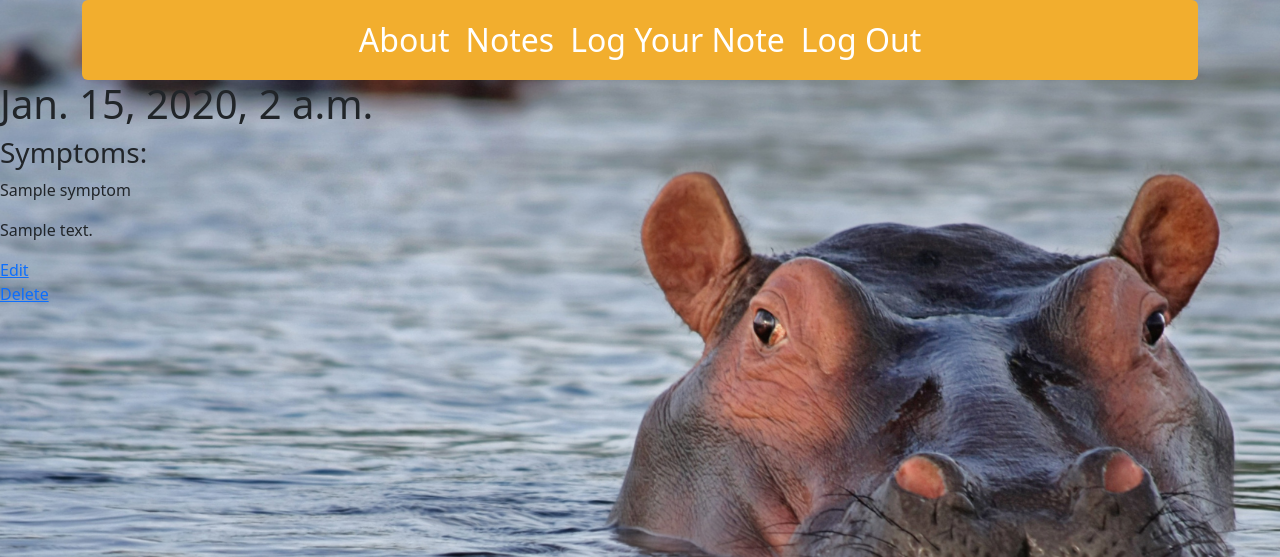
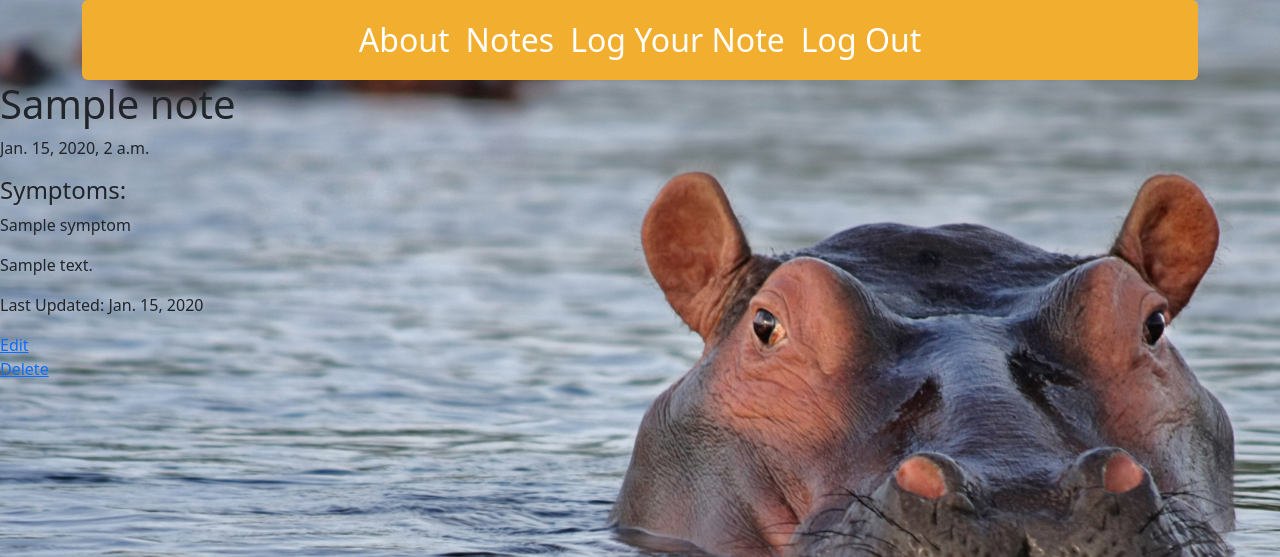
Before and after one commit to Annabellexsmith/Symptom-Safari, a Django app: page /notes/1/ in a window 1280 px wide. Shown: the top 557 px of the page. Run offline with Django 5.2, Linux system fonts and the light colour scheme; a user stored in the database is signed in; tables that the repository leaves empty hold one stand-in row (values such as "Sample post").

Commit message:
note model now shows last updated

```diff
--- a/main_app/models.py
+++ b/main_app/models.py
@@ -1,6 +1,7 @@
 from django.db import models
 from django.urls import reverse
 from django.contrib.auth.models import User
+from django.utils import timezone
 
 # Create your models here.
 
@@ -9,16 +10,26 @@ class Symptom(models.Model):
 
     def __str__(self):
         return self.name
+
     def get_absolute_url(self):
         return reverse('symptom-detail', kwargs={'pk': self.id})
 
 class Note(models.Model):
-    user = models.ForeignKey(User,          on_delete=models.CASCADE)
+    user = models.ForeignKey(User, on_delete=models.CASCADE)
+    title = models.CharField(max_length=250)
     date = models.DateTimeField(auto_now_add=True)
+    updated = models.DateField(auto_now=True)
     assessment = models.ManyToManyField(Symptom)
     notes = models.TextField(max_length=500)
 
     def __str__(self):
-        return self.date.strftime("%b %d")
+        # return self.date.strftime("%b %d")
+        return self.title
+
     def get_absolute_url(self):
         return reverse('note-detail', kwargs={'note_id': self.id})
+
+    def save (self, *args, **kwargs):
+        if not self.updated:
+            self.updated= timezone.now()
+        super().save(*args, **kwargs)
--- a/main_app/templates/notes/detail.html
+++ b/main_app/templates/notes/detail.html
@@ -3,8 +3,9 @@
 {% endblock %} {% block content %}
 <section class="note-container">
   <div class="note-details">
-    <h1>{{ note.date }}</h1>
-    <h3>Symptoms: </h3>
+    <h1>{{ note.title }}</h1>
+    <p> {{ note.date }} </p>
+    <h4>Symptoms: </h4>
     {% if note.assessment.exists %}
         {% for symptom in note.assessment.all %}
         <p>{{ symptom.name }}</p>
@@ -13,6 +14,7 @@
     <p>You didn't record any symptoms!</p>
     {% endif %}
     <p>{{ note.notes }}</p>
+    <p>Last Updated: {{ note.updated }}</p>
   </div>
   <div>
     <a href="{% url 'note-update' note.id %}">Edit</a>
--- a/main_app/templates/notes/index.html
+++ b/main_app/templates/notes/index.html
@@ -11,8 +11,9 @@
       <div class="card-content">
         <div class="card-img-container">
         </div>
-        <h3 class="card-title">{{ note.date|date:"M d, Y" }}</h3>
+        <h3 class="card-title">{{ note.title }}</h3>
         <p><medium>{{ note.notes}}</medium></p>
+        <p>{{ note.date|date:"M d, Y" }}</p>
       </div>
     </a>
   </div>
```
Also changed, not shown: main_app/migrations/0003_note_updated.py (added), main_app/migrations/0004_alter_note_updated.py (added), main_app/migrations/0005_note_title.py (added).
